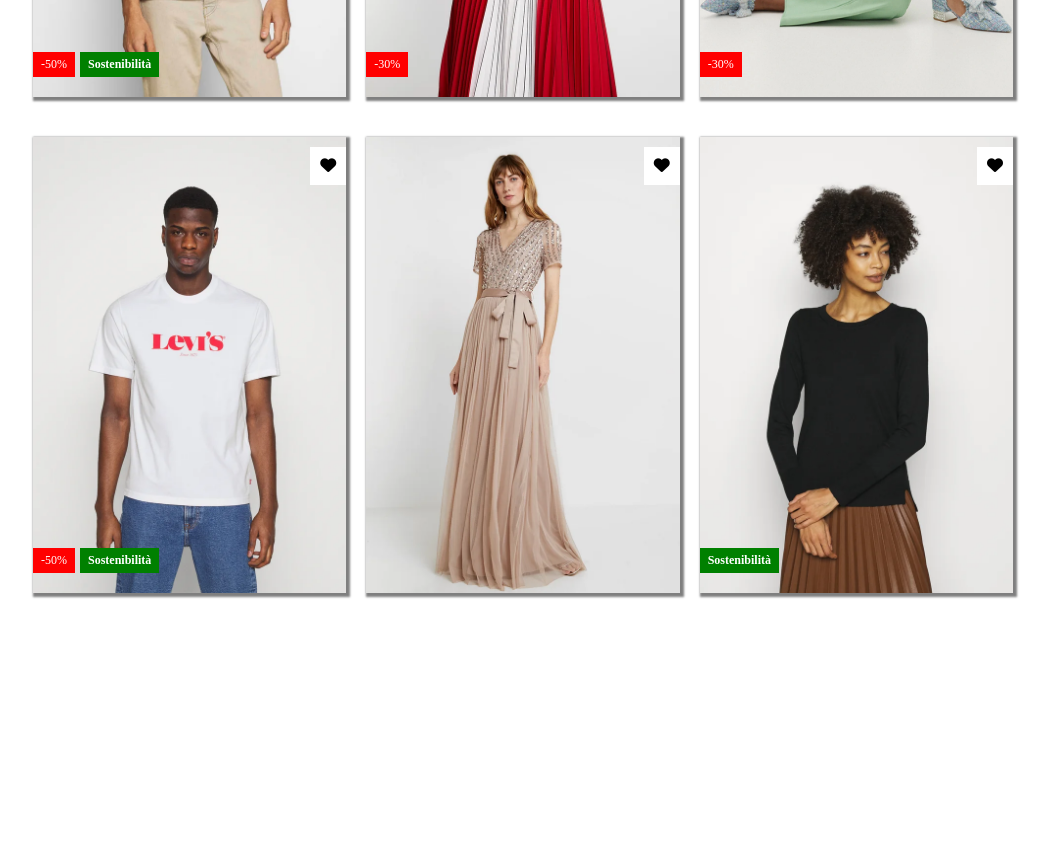
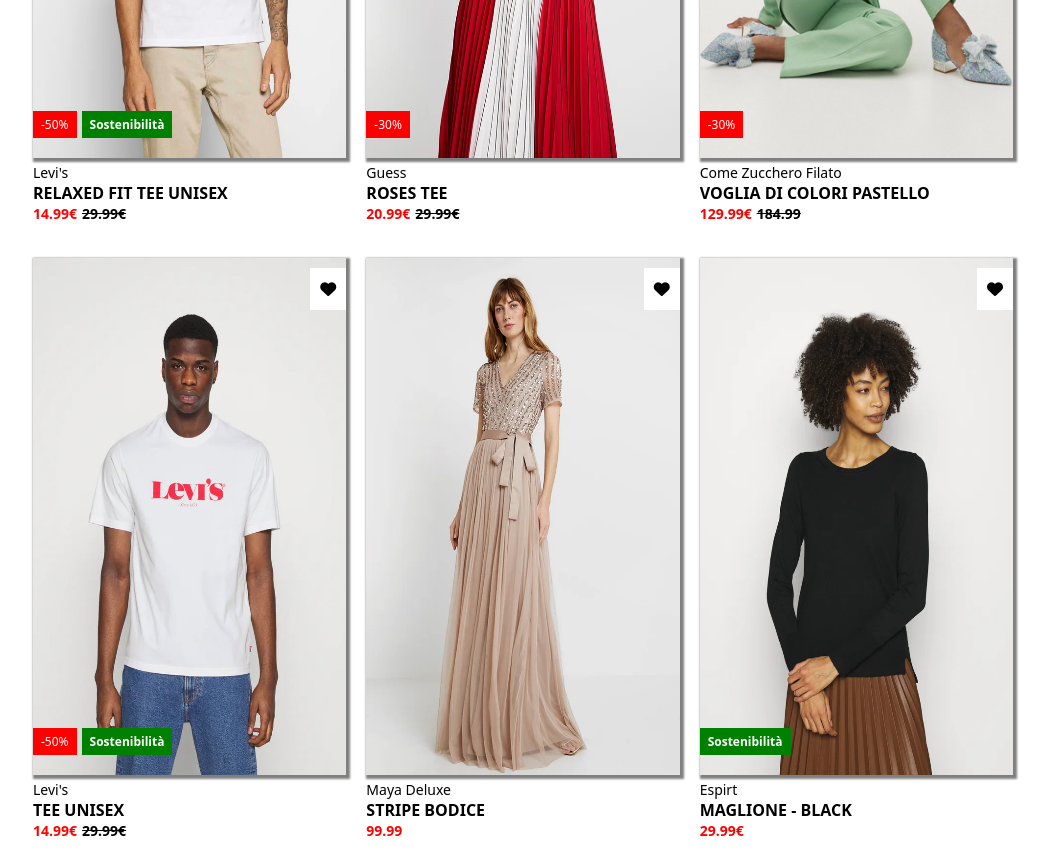
Before and after one commit to FedericoMorrillo/html-css-boolando, a plain HTML site: page index.html in a window 1280 px wide. Shown: the part 380-1235 px from the top of the page, without its empty margins (117-1166 px from the left). Before the commit the page ends 993 px from the top, so only its background shows below. Drawn offline with Linux system fonts and the light colour scheme.

Commit message:
feat: main terminato

```diff
--- a/css/style.css
+++ b/css/style.css
@@ -12,7 +12,7 @@
 }
 .box{
 width: calc(100% / 3 - 20px) ;
-margin: 20px 10px 20px 10px;
+margin: 20px 10px 80px 10px;
 box-shadow: 2px 2px 2px 2px rgba(0, 0, 0, 0.5);
 }
 img{
@@ -59,8 +59,28 @@ transition: 1s;
 .cover:hover{
     opacity: 0;
 }
+.marca{
+    font-size: 14px;
+}
+.descrizione{
+    font-weight: bold;
+}
+.prezzo{
+    font-size: 14px;
+    color: red;
+    font-weight: 600;
+}
+.prezzo-base{
+    color: black;
+    text-decoration: line-through;
+    padding-left: 5px;
+}
 /*common*/
-
+/*body*/
+body{
+    font-family: system-ui, -apple-system, BlinkMacSystemFont, 'Segoe UI', Roboto, Oxygen, Ubuntu, Cantarell, 'Open Sans', 'Helvetica Neue', sans-serif;
+}
+/*body*/
 /*main*/
 .contenitore{
     max-width: 1000px;
--- a/index.html
+++ b/index.html
@@ -5,6 +5,9 @@
     <link rel="stylesheet" href="https://cdnjs.cloudflare.com/ajax/libs/font-awesome/6.4.2/css/all.min.css"
         integrity="sha512-z3gLpd7yknf1YoNbCzqRKc4qyor8gaKU1qmn+CShxbuBusANI9QpRohGBreCFkKxLhei6S9CQXFEbbKuqLg0DA=="
         crossorigin="anonymous" referrerpolicy="no-referrer" />
+        <link rel="preconnect" href="https://fonts.googleapis.com">
+<link rel="preconnect" href="https://fonts.gstatic.com" crossorigin>
+<link href="https://fonts.googleapis.com/css2?family=Roboto&display=swap" rel="stylesheet">
     <meta charset="UTF-8">
     <meta name="viewport" content="width=device-width, initial-scale=1.0">
     <link rel="stylesheet" href="css/style.css">
@@ -22,7 +25,11 @@
                     <div class="tagbox">
                         <div class="sconto">-50%</div>
                         <div class="tag1"><strong>Sostenibilità</strong></div>
-
+                    </div>
+                    <div class="presentazione">
+                        <div class="marca">Levi's</div>
+                        <div class="descrizione">RELAXED FIT TEE UNISEX</div>
+                        <div class="prezzo">14.99€<span class="prezzo-base">29.99€</span></div>
                     </div>
                 </div>
             </div>
@@ -34,6 +41,11 @@
                     <div class="tagbox">
                         <div class="sconto">-30%</div>
                     </div>
+                    <div class="presentazione">
+                        <div class="marca">Guess</div>
+                        <div class="descrizione">ROSES TEE</div>
+                        <div class="prezzo">20.99€<span class="prezzo-base">29.99€</span></div>
+                    </div>
                 </div>
 
             </div>
@@ -44,6 +56,11 @@
                     <div class="cuore"><i class="fa-solid fa-heart"></i></div>
                     <div class="tagbox">
                         <div class="sconto">-30%</div>
+                    </div>
+                    <div class="presentazione">
+                        <div class="marca">Come Zucchero Filato</div>
+                        <div class="descrizione">VOGLIA DI COLORI PASTELLO</div>
+                        <div class="prezzo">129.99€<span class="prezzo-base">184.99</span></div>
                     </div>
                 </div>
 
@@ -57,6 +74,11 @@
                         <div class="sconto">-50%</div>
                         <div class="tag1"><strong>Sostenibilità</strong></div>
                     </div>
+                    <div class="presentazione">
+                        <div class="marca">Levi's</div>
+                        <div class="descrizione">TEE UNISEX</div>
+                        <div class="prezzo">14.99€<span class="prezzo-base">29.99€</span></div>
+                    </div>
                 </div>
 
             </div>
@@ -67,6 +89,11 @@
                     <div class="cuore"><i class="fa-solid fa-heart"></i></div>
                     <div class="tagbox">
                     </div>
+                    <div class="presentazione">
+                            <div class="marca">Maya Deluxe</div>
+                            <div class="descrizione">STRIPE BODICE</div>
+                            <div class="prezzo">99.99</div>
+                        </div>
                 </div>
             </div>
             <div class="box flex">
@@ -77,6 +104,11 @@
                     <div class="tagbox">
                         <div class="tag1"><strong>Sostenibilità</strong></div>
                     </div>
+                    <div class="presentazione">
+                        <div class="marca">Espirt</div>
+                        <div class="descrizione">MAGLIONE - BLACK</div>
+                        <div class="prezzo">29.99€</div>
+                    </div>
                 </div>
 
             </div>
```
